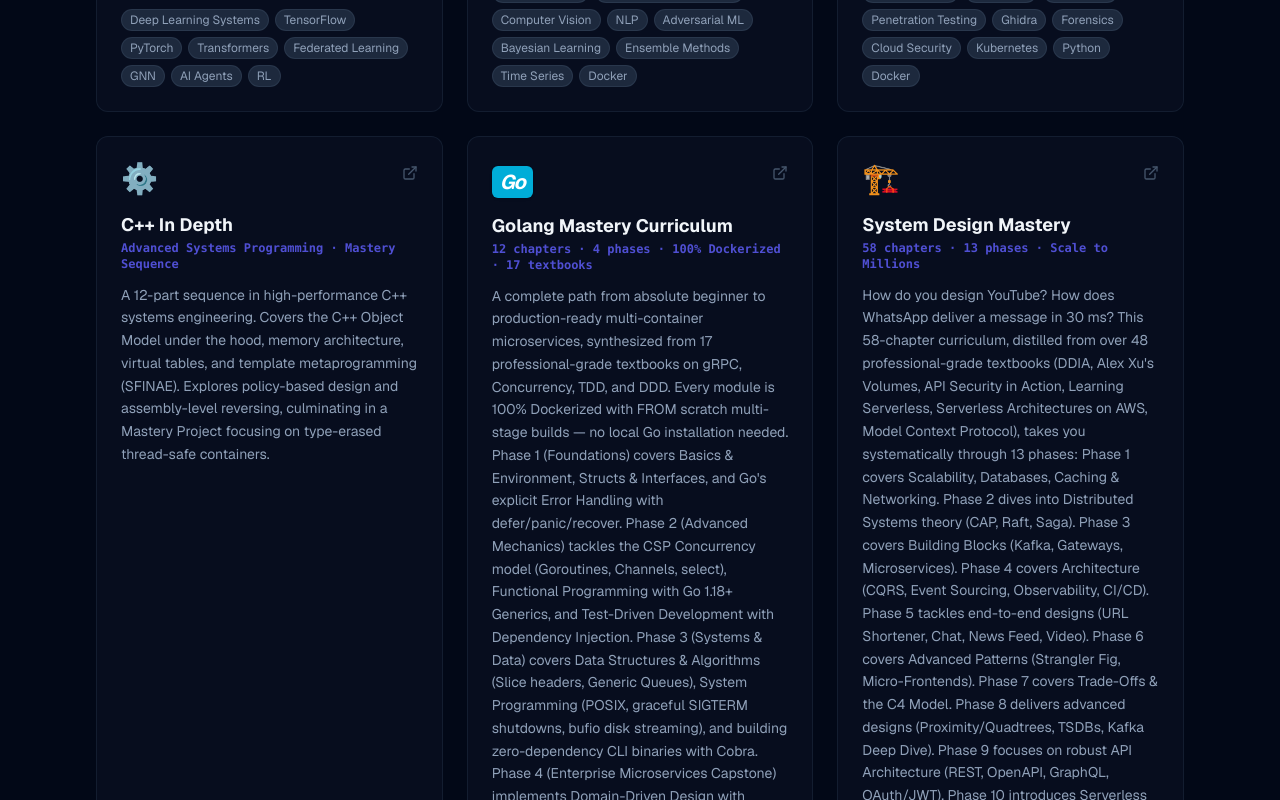
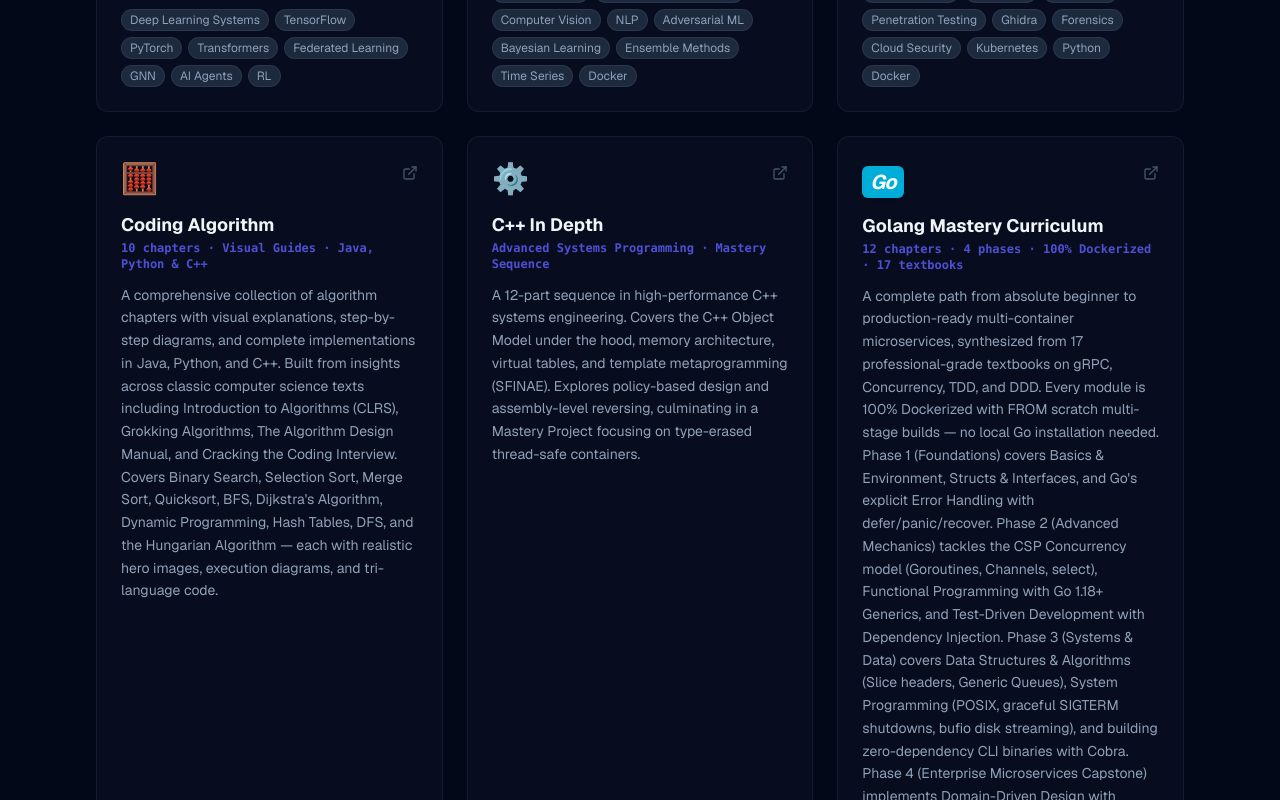
Before and after one commit to chemacabeza/chemacabeza-dev, a Next.js app: page /projects in a window 1280 px wide. Shown: the part 3920-4720 px from the top of the page. Built offline with nearby package versions, Linux system fonts and the light colour scheme.

Commit message:
feat: add coding-algorithm project to projects page with 🧮 emoji

```diff
--- a/app/projects/page.tsx
+++ b/app/projects/page.tsx
@@ -142,6 +142,16 @@ const githubProjects = [
         description:
             "A comprehensive, hands-on curriculum synthesized from 24 leading industry textbooks taking you from fundamental defensive principles to advanced offensive red team operations. Every chapter follows a rigorous pedagogical structure: a clear learning goal, distilled core concepts, interactive reflection questions with hidden answers, and a fully Dockerized reproducible exercise (Python or Bash) runnable in isolation. The 20 chapters cover: Security Foundations & CIA Triad, Threat Landscape, Networking for Security, Linux Hardening, Windows Hardening, Cryptography & PKI, Network Traffic Analysis, Penetration Testing Methodology, Exploitation Frameworks & Payloads, Web Application Security, Red Team Operations & Kill Chain, Malware Analysis, Reverse Engineering with Ghidra, Digital Forensics & Evidence Collection, Incident Response & SOC Operations, Cloud Security (AWS & Azure), Container & Kubernetes Security, Mobile & IoT Forensics, Threat Hunting & Intelligence, and Security Automation with Python.",
         tags: ["CyberSecurity", "Red Team", "Blue Team", "Penetration Testing", "Ghidra", "Forensics", "Cloud Security", "Kubernetes", "Python", "Docker"],
+    },
+    {
+        repo: "coding-algorithm",
+        url: "https://github.com/chemacabeza/coding-algorithm",
+        emoji: "🧮",
+        title: "Coding Algorithm",
+        subtitle: "10 chapters · Visual Guides · Java, Python & C++",
+        description:
+            "A comprehensive collection of algorithm chapters with visual explanations, step-by-step diagrams, and complete implementations in Java, Python, and C++. Built from insights across classic computer science texts including Introduction to Algorithms (CLRS), Grokking Algorithms, The Algorithm Design Manual, and Cracking the Coding Interview. Covers Binary Search, Selection Sort, Merge Sort, Quicksort, BFS, Dijkstra's Algorithm, Dynamic Programming, Hash Tables, DFS, and the Hungarian Algorithm — each with realistic hero images, execution diagrams, and tri-language code.",
+        tags: ["Algorithms", "Data Structures", "Java", "Python", "C++", "Binary Search", "Graph Algorithms", "Dynamic Programming", "Sorting"],
     },
     {
         repo: "Cplusplus",
```
